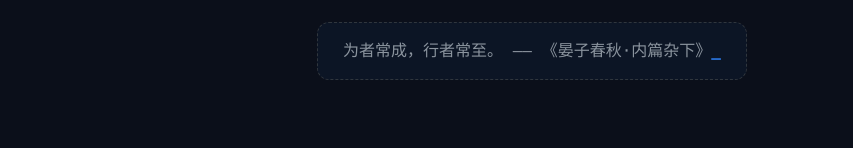
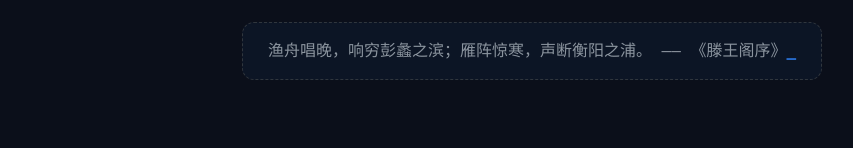
Before and after one commit to VarleyT/VarleyT.github.io, a plain HTML site: page index.html in a window 1280 px wide. Shown: the part 259-407 px from the top of the page, without its empty margins (108-961 px from the left). Drawn offline with Linux system fonts and the light colour scheme.

Commit message:
deploy: f0300392c2de17156662e80c0f170c68cd11fee7

```diff
--- a/index.html
+++ b/index.html
@@ -110,7 +110,7 @@
 
         <script>
             // 由 Node.js 构建时注入的今日名言
-            const quote = "为者常成，行者常至。 —— 《晏子春秋·内篇杂下》";
+            const quote = "渔舟唱晚，响穷彭蠡之滨；雁阵惊寒，声断衡阳之浦。 —— 《滕王阁序》";
             let i = 0;
             const speed = 100; // 打字速度（毫秒）
 
```
